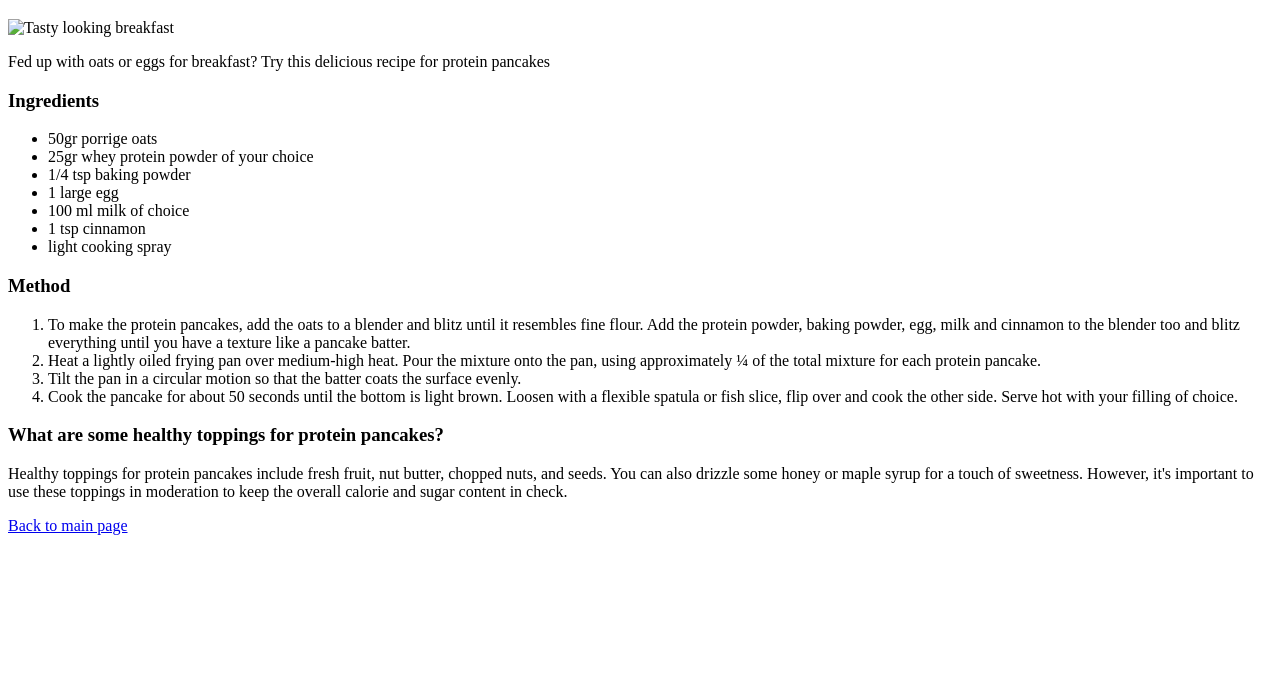
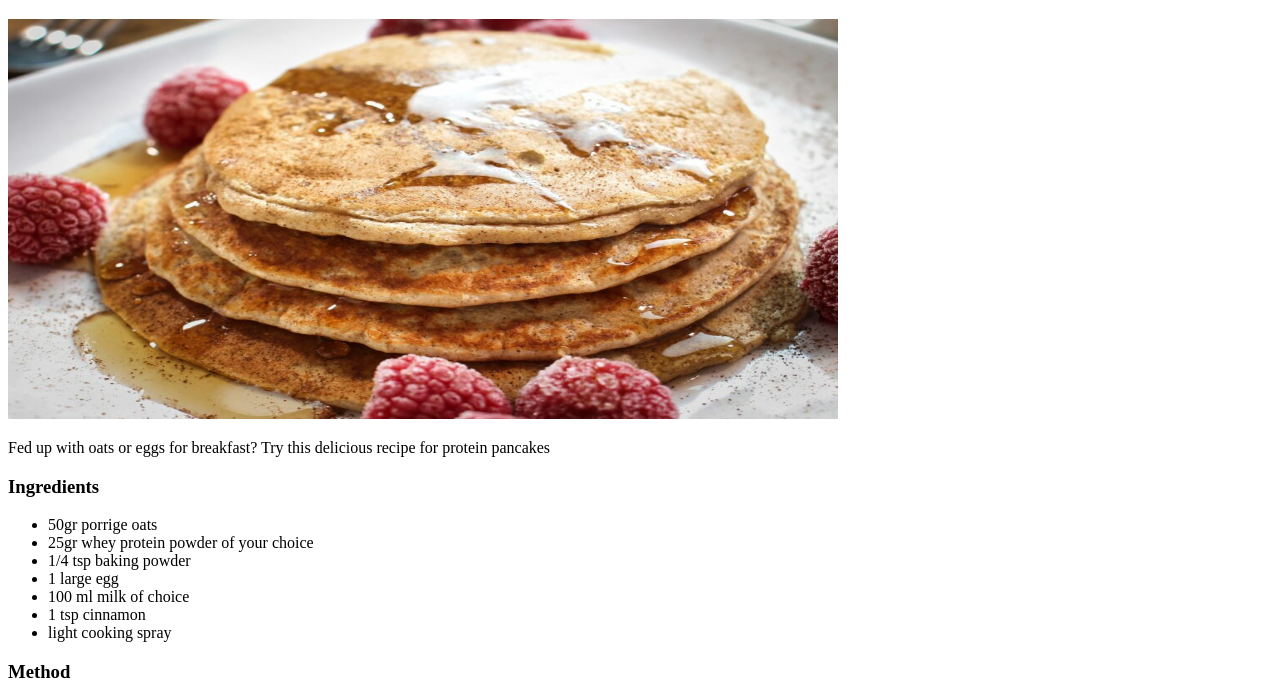
Before and after one commit to heliophilia-vik/New-odin-website, a plain HTML site: page breakfast.html in a window 1280 px wide. Shown: the part 61-760 px from the top of the page. Drawn offline with Linux system fonts and the light colour scheme.

Commit message:
Update breakfast.html

```diff
--- a/breakfast.html
+++ b/breakfast.html
@@ -6,7 +6,7 @@
 </head>
 <body>
     <h1>Protein Pancakes Recipe</h1>
-<img src="img/pancakes.jpg" height="400" width="830" alt="Tasty looking breakfast">
+<img src="pancakes.jpg" height="400" width="830" alt="Tasty looking breakfast">
 
 <p>Fed up with oats or eggs for breakfast? Try this delicious recipe for protein pancakes</p>
 <h3>Ingredients</h3>
```
